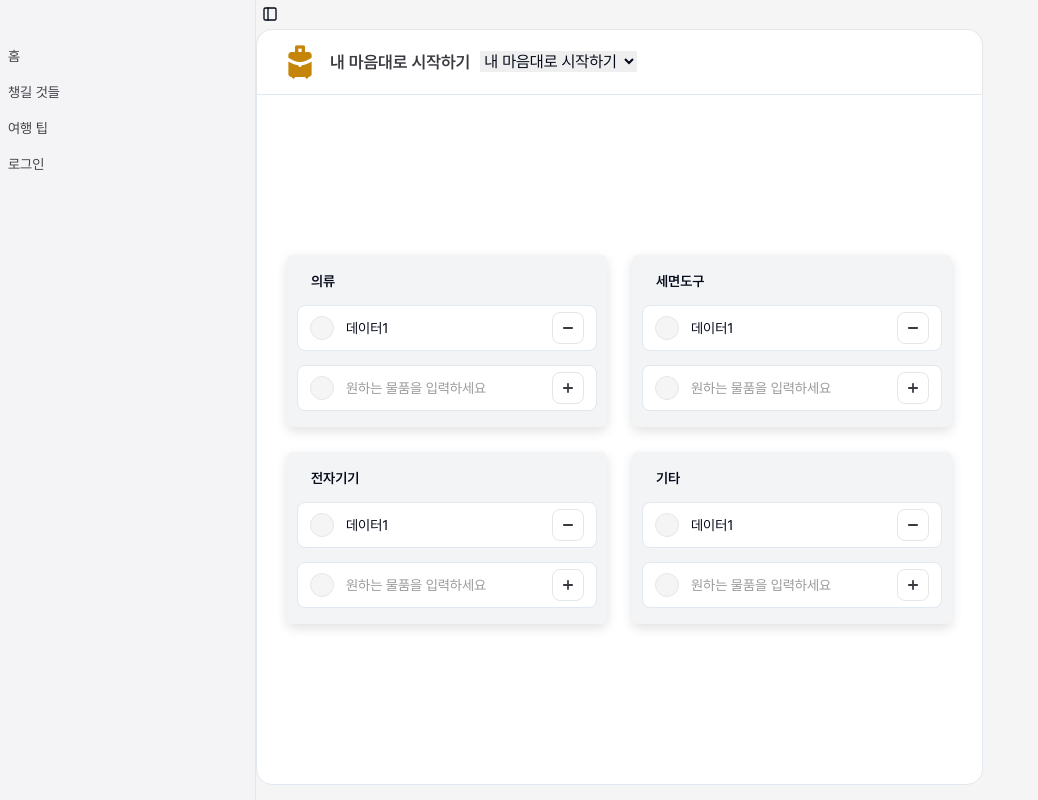
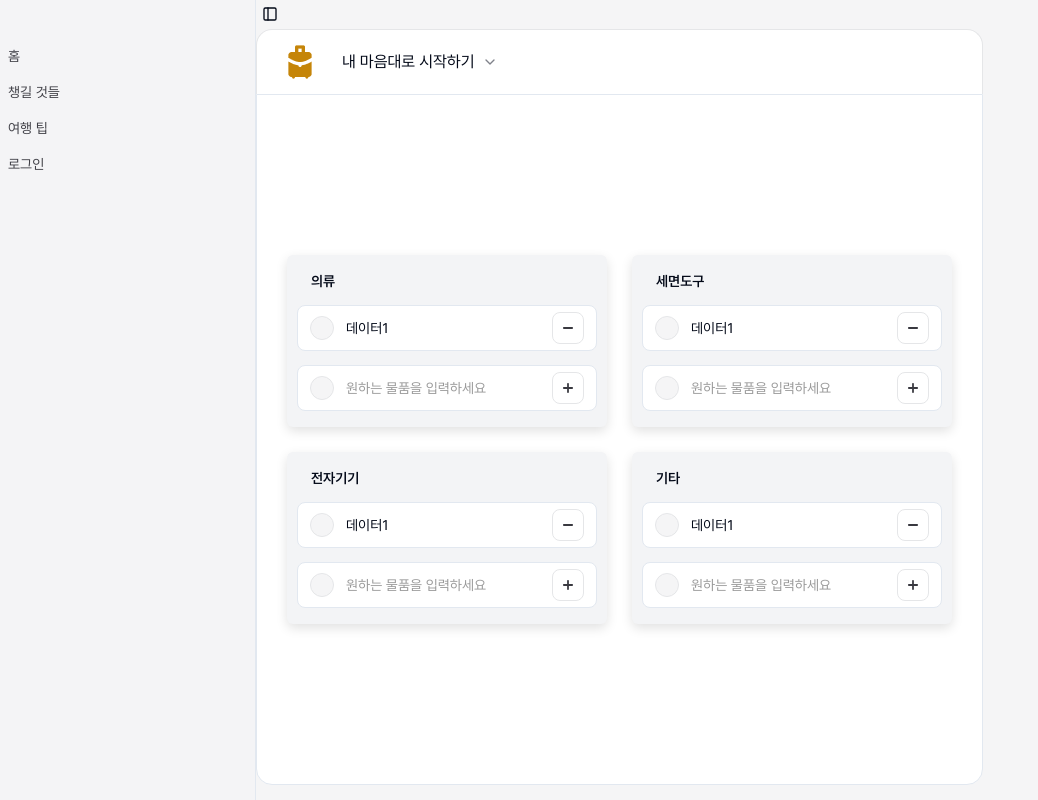
Before and after one commit to jiwonly/TravelBag, a React (Vite) app in the folder m7-frontend/: page /new in a window 1280 px wide. Shown: the whole page, without its empty margins (0-1038 px from the left). Built offline with nearby package versions, Linux system fonts and the light colour scheme.

Commit message:
💄 UI: Implement dropdown functionality in Header component

```diff
--- a/m7-frontend/package.json
+++ b/m7-frontend/package.json
@@ -12,6 +12,7 @@
   "dependencies": {
     "@radix-ui/react-dialog": "^1.1.3",
     "@radix-ui/react-label": "^2.1.0",
+    "@radix-ui/react-select": "^2.1.4",
     "@radix-ui/react-separator": "^1.1.1",
     "@radix-ui/react-slot": "^1.1.1",
     "@radix-ui/react-tooltip": "^1.1.5",
--- a/m7-frontend/src/components/CustomStart.jsx
+++ b/m7-frontend/src/components/CustomStart.jsx
@@ -2,9 +2,10 @@ import Header from "./Header";
 import { CheckList } from "./CheckList";
 
 const CustomStart = ({ icon, title }) => {
+  const isTemplate = true;
   return (
     <div>
-      <Header icon={icon} title={title} />
+      <Header isTemplate={isTemplate} icon={icon} title={title} />
       <div className="Custom px-[30px] py-[160px] flex flex-col items-start flex-[1_0_0] self-stretch rounded-b-[16px] border-[1px] bg-[var(--White,_#FFF)]">
         <div className="grid grid-cols-2 gap-[25px] w-full">
           <CheckList title="의류" />
--- a/m7-frontend/src/components/Dashboard.jsx
+++ b/m7-frontend/src/components/Dashboard.jsx
@@ -4,9 +4,10 @@ import TemplateList from "./TemplateList";
 import TravelBag from "./TravelBag";
 
 const Dashboard = ({ icon, title, memo }) => {
+  const isTemplate = false;
   return (
     <div>
-      <Header icon={icon} title={title} memo={memo} />
+      <Header isTemplate={isTemplate} icon={icon} title={title} memo={memo} />
       <div className="Main flex px-[30px] flex-col items-start flex-[1_0_0] self-stretch rounded-b-[16px] border-[1px] bg-[var(--White,_#FFF)]">
         <BagList />
         <TemplateList />
--- a/m7-frontend/src/components/Header.jsx
+++ b/m7-frontend/src/components/Header.jsx
@@ -1,9 +1,34 @@
-const Header = ({ icon, title, memo }) => {
+import {
+  Select,
+  SelectGroup,
+  SelectValue,
+  SelectTrigger,
+  SelectContent,
+  SelectLabel,
+  SelectItem,
+  SelectSeparator,
+  SelectScrollUpButton,
+  SelectScrollDownButton,
+} from "../components/ui/select";
+
+const Header = ({ isTemplate, icon, title, memo }) => {
   return (
     <div className="flex items-center py-[12px] px-[23px] gap-[10px] self-stretch border-t border-l border-r rounded-t-[16px] border-[#e5e6e8] bg-[var(--White,_#FFF)]">
       <section className="icon w-[40px] h-[40px] flex-shrink-0">
         <img src={`${icon}.png`} alt={title} />
       </section>
+      {isTemplate ? (
+        <Select>
+          <SelectTrigger className="w-[180px]">
+            <SelectValue placeholder={title} />
+          </SelectTrigger>
+          <SelectContent>
+            <SelectItem value="eat">먹고 죽으러 가는 여행</SelectItem>
+            <SelectItem value="female">여자 혼자 여행</SelectItem>
+            <SelectItem value="male">남자 혼자 여행</SelectItem>
+          </SelectContent>
+        </Select>
+      ) : (
         <div className="flex flex-col">
           <section className="title text-[17px] font-[Pretendard] font-semibold not-italic leading-[28px] mb-[0px] text-[#393940]">
             {title}
@@ -12,13 +37,7 @@ const Header = ({ icon, title, memo }) => {
             {memo}
           </section>
         </div>
-      <div>
-        <select>
-          <option>{title}</option>
-          <option>여자 혼자 여행</option>
-          <option>먹고 죽으러 가는 여행</option>
-        </select>
-      </div>
+      )}
     </div>
   );
 };
--- /dev/null
+++ b/m7-frontend/src/components/ui/select.jsx
@@ -0,0 +1,160 @@
+import * as React from "react";
+import * as SelectPrimitive from "@radix-ui/react-select";
+import { Check, ChevronDown, ChevronUp } from "lucide-react";
+
+import { cn } from "@/lib/utils";
+
+const Select = SelectPrimitive.Root;
+
+const SelectGroup = SelectPrimitive.Group;
+
+const SelectValue = React.forwardRef(({ className, ...props }, ref) => (
+  <SelectPrimitive.Value
+    ref={ref}
+    {...props}
+    className={cn(
+      " text-gray-900 text-[17px] font-[Pretendard] !font-semibold data-[placeholder]:text-gray-900", // 기본 스타일과 placeholder 스타일
+      className
+    )}
+  />
+));
+SelectValue.displayName = SelectPrimitive.Value.displayName;
+
+const SelectTrigger = React.forwardRef(
+  ({ className, children, ...props }, ref) => (
+    <SelectPrimitive.Trigger
+      ref={ref}
+      className={cn(
+        "flex h-10 w-full items-center justify-between rounded-md  px-3 py-2 focus:outline-none disabled:cursor-not-allowed disabled:opacity-50 [&>span]:line-clamp-1",
+        className
+      )}
+      {...props}
+    >
+      {children}
+      <SelectPrimitive.Icon asChild>
+        <ChevronDown className="h-4 w-4 opacity-50" />
+      </SelectPrimitive.Icon>
+    </SelectPrimitive.Trigger>
+  )
+);
+SelectTrigger.displayName = SelectPrimitive.Trigger.displayName;
+
+const SelectScrollUpButton = React.forwardRef(
+  ({ className, ...props }, ref) => (
+    <SelectPrimitive.ScrollUpButton
+      ref={ref}
+      className={cn(
+        "flex cursor-default items-center justify-center py-1",
+        className
+      )}
+      {...props}
+    >
+      <ChevronUp className="h-4 w-4" />
+    </SelectPrimitive.ScrollUpButton>
+  )
+);
+SelectScrollUpButton.displayName = SelectPrimitive.ScrollUpButton.displayName;
+
+const SelectScrollDownButton = React.forwardRef(
+  ({ className, ...props }, ref) => (
+    <SelectPrimitive.ScrollDownButton
+      ref={ref}
+      className={cn(
+        "flex cursor-default items-center justify-center py-1",
+        className
+      )}
+      {...props}
+    >
+      <ChevronDown className="h-4 w-4" />
+    </SelectPrimitive.ScrollDownButton>
+  )
+);
+SelectScrollDownButton.displayName =
+  SelectPrimitive.ScrollDownButton.displayName;
+
+const SelectContent = React.forwardRef(
+  ({ className, children, position = "popper", ...props }, ref) => (
+    <SelectPrimitive.Portal>
+      <SelectPrimitive.Content
+        ref={ref}
+        className={cn(
+          "relative z-50 max-h-96 min-w-[8rem] overflow-hidden rounded-md border bg-popover text-popover-foreground shadow-md data-[state=open]:animate-in data-[state=closed]:animate-out data-[state=closed]:fade-out-0 data-[state=open]:fade-in-0 data-[state=closed]:zoom-out-95 data-[state=open]:zoom-in-95 data-[side=bottom]:slide-in-from-top-2 data-[side=left]:slide-in-from-right-2 data-[side=right]:slide-in-from-left-2 data-[side=top]:slide-in-from-bottom-2",
+          position === "popper" &&
+            "data-[side=bottom]:translate-y-1 data-[side=left]:-translate-x-1 data-[side=right]:translate-x-1 data-[side=top]:-translate-y-1",
+          className
+        )}
+        position={position}
+        {...props}
+      >
+        <SelectScrollUpButton />
+        <SelectPrimitive.Viewport
+          className={cn(
+            "p-1",
+            position === "popper" &&
+              "h-[var(--radix-select-trigger-height)] w-full min-w-[var(--radix-select-trigger-width)]"
+          )}
+        >
+          {children}
+        </SelectPrimitive.Viewport>
+        <SelectScrollDownButton />
+      </SelectPrimitive.Content>
+    </SelectPrimitive.Portal>
+  )
+);
+SelectContent.displayName = SelectPrimitive.Content.displayName;
+
+const SelectLabel = React.forwardRef(({ className, ...props }, ref) => (
+  <SelectPrimitive.Label
+    ref={ref}
+    className={cn(
+      "py-1.5 pl-8 pr-2 text-sm font-[Pretendard] font-semibold",
+      className
+    )}
+    {...props}
+  />
+));
+SelectLabel.displayName = SelectPrimitive.Label.displayName;
+
+const SelectItem = React.forwardRef(
+  ({ className, children, ...props }, ref) => (
+    <SelectPrimitive.Item
+      ref={ref}
+      className={cn(
+        "relative flex w-full cursor-default select-none items-center rounded-sm py-1.5 pl-8 pr-2 text-sm outline-none focus:bg-background focus:text-accent-foreground data-[disabled]:pointer-events-none data-[disabled]:opacity-50",
+        className
+      )}
+      {...props}
+    >
+      <span className="absolute left-2 flex h-3.5 w-3.5 items-center justify-center">
+        <SelectPrimitive.ItemIndicator>
+          <Check className="h-4 w-4" />
+        </SelectPrimitive.ItemIndicator>
+      </span>
+
+      <SelectPrimitive.ItemText>{children}</SelectPrimitive.ItemText>
+    </SelectPrimitive.Item>
+  )
+);
+SelectItem.displayName = SelectPrimitive.Item.displayName;
+
+const SelectSeparator = React.forwardRef(({ className, ...props }, ref) => (
+  <SelectPrimitive.Separator
+    ref={ref}
+    className={cn("-mx-1 my-1 h-px bg-muted", className)}
+    {...props}
+  />
+));
+SelectSeparator.displayName = SelectPrimitive.Separator.displayName;
+
+export {
+  Select,
+  SelectGroup,
+  SelectValue,
+  SelectTrigger,
+  SelectContent,
+  SelectLabel,
+  SelectItem,
+  SelectSeparator,
+  SelectScrollUpButton,
+  SelectScrollDownButton,
+};
```
Also changed, not shown: 1 other file (tests, documents, lock files or other folders). Lines whose indentation alone changed are shown as unchanged.
